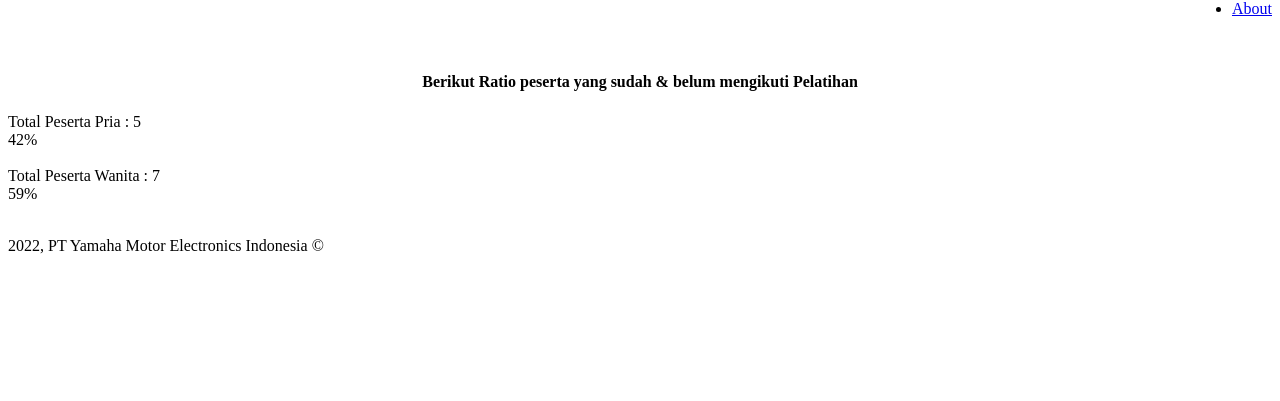
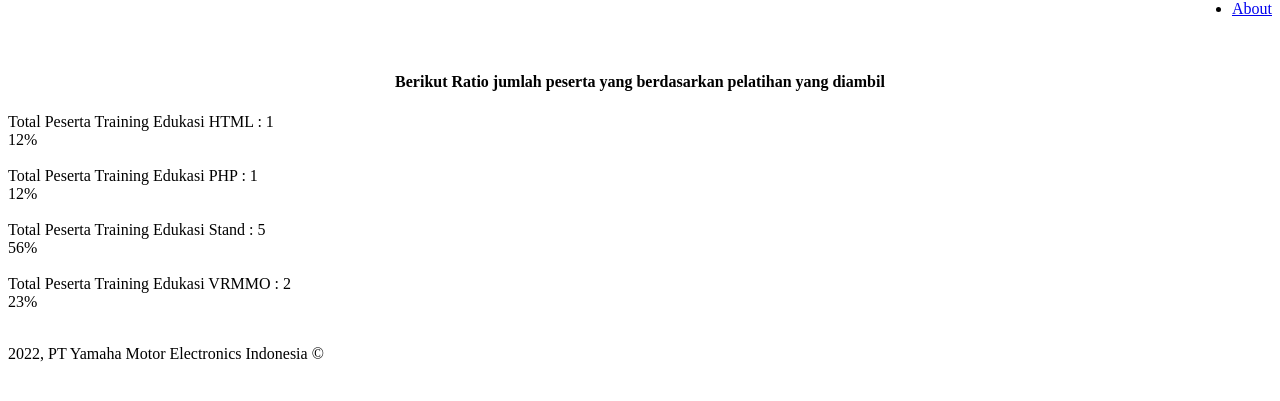
Before and after one commit to user-149/Website-Prog-in-1-day, a PHP site: page /compounents/Report_Pelatihan.php in a window 1280 px wide. Shown: the part 130-531 px from the top of the page. Run offline with PHP 8.4, Linux system fonts and the light colour scheme; data comes from the database, SQL or seed files in the repository; some libraries are stand-ins or nearby versions.

Commit message:
Add files via upload

```diff
--- a/compounents/Report_Pelatihan.php
+++ b/compounents/Report_Pelatihan.php
@@ -6,6 +6,9 @@
 		<?php include '../Header1.php'; ?>
 		<title>
 			Report Pelatihan
+			<!-- pls note that the data here is from the set inoute before. -->
+			<!-- if you input other type of data outside the set data, -->
+			<!-- it will not gonna show up in the page. -->
 		</title>
 	</head>
 	<body>
@@ -13,24 +16,32 @@
 		<br>
 		<br>
 		<h4 align="center">
-			Berikut Ratio peserta yang sudah & belum mengikuti Pelatihan
+			Berikut Ratio jumlah peserta yang berdasarkan pelatihan yang diambil
 		</h4>
 		<?php
 			// membuat query;
-			$strQuery="SELECT * FROM peserta;";
+			$strQuery="SELECT * FROM pelatihan;";
 			// proses query;
 			$query=mysqli_query($conTraining, $strQuery) or die(mysqli_error());
 			// fetching data;
-			$PopulasiPria = 0;
-			$PopulasiWanita = 0;
+			$Training1 = 0;
+			$Training2 = 0;
+			$Training3 = 0;
+			$Training4 = 0;
 			while ($data=mysqli_fetch_array($query)) {
 				// code...
-				if ($PesertaKelamin=$data["Peserta_Kelamin"] == "Pria") {
+				if ($Materi=$data["Pelatihan_Materi"] == "Edukasi HTML") {
 					// code...
-					$PopulasiPria=$PopulasiPria+1;
-				} elseif ($PesertaKelamin=$data["Peserta_Kelamin"] == "Wanita") {
+					$Training1=$Training1+1;
+				} elseif ($Materi=$data["Pelatihan_Materi"] == "Edukasi PHP") {
 					// code...
-					$PopulasiWanita=$PopulasiWanita+1;
+					$Training2=$Training2+1;
+				} elseif ($Materi=$data["Pelatihan_Materi"] == "Edukasi Stand") {
+					// code...
+					$Training3=$Training3+1;
+				} elseif ($Materi=$data["Pelatihan_Materi"] == "Edukasi VRMMO") {
+					// code...
+					$Training4=$Training4+1;
 				} else {
 				}
 			}
@@ -38,18 +49,36 @@
 		<div class="container center2">
 			<div id="myProgress">
 				<label>
-					Total Peserta Pria : <?php echo $PopulasiPria; ?>
+					Total Peserta Training Edukasi HTML : <?php echo $Training1; ?>
 				</label>
-				<div id="myBar1">
+				<div id="TrainBar1">
 					1%
 				</div>
 			</div>
 			<br>
 			<div id="myProgress">
 				<label>
-					Total Peserta Wanita : <?php echo $PopulasiWanita; ?>
+					Total Peserta Training Edukasi PHP : <?php echo $Training2; ?>
 				</label>
-				<div id="myBar2">
+				<div id="TrainBar2">
+					1%
+				</div>
+			</div>
+			<br>
+			<div id="myProgress">
+				<label>
+					Total Peserta Training Edukasi Stand : <?php echo $Training3; ?>
+				</label>
+				<div id="TrainBar3">
+					1%
+				</div>
+			</div>
+			<br>
+			<div id="myProgress">
+				<label>
+					Total Peserta Training Edukasi VRMMO : <?php echo $Training4; ?>
+				</label>
+				<div id="TrainBar4">
 					1%
 				</div>
 			</div>
@@ -59,20 +88,30 @@
 		<body onload="move()">
 		<script type="text/javascript">
 			var i = 0;
-			var wanita = (<?php echo $PopulasiWanita; ?>);
-			var pria = (<?php echo $PopulasiPria; ?>);
-			var total = pria + wanita;
+			var Train1 = (<?php echo $Training1; ?>);
+			var Train2 = (<?php echo $Training2; ?>);
+			var Train3 = (<?php echo $Training3; ?>);
+			var Train4 = (<?php echo $Training4; ?>);
+			var total = Train1 + Train2 + Train3 + Train4;
 			function move() {
 				if (i == 0) {
 					i = 1;
-					var limit1 = (pria / total) * 100;
-					var limit2 = (wanita / total) * 100;
-					var elem1 = document.getElementById("myBar1");
-					var elem2 = document.getElementById("myBar2");
+					var limit1 = (Train1 / total) * 100;
+					var limit2 = (Train2 / total) * 100;
+					var limit3 = (Train3 / total) * 100;
+					var limit4 = (Train4 / total) * 100;
+					var elem1 = document.getElementById("TrainBar1");
+					var elem2 = document.getElementById("TrainBar2");
+					var elem3 = document.getElementById("TrainBar3");
+					var elem4 = document.getElementById("TrainBar4");
 					var width1 = 0;
 					var width2 = 0;
+					var width3 = 0;
+					var width4 = 0;
 					var id1 = setInterval(frame1,10);
 					var id2 = setInterval(frame2,10);
+					var id3 = setInterval(frame3,10);
+					var id4 = setInterval(frame4,10);
 					function frame1() {
 						if (width1 >= limit1) {
 							clearInterval(id1);
@@ -93,6 +132,26 @@
 							elem2.innerHTML = width2  + "%";
 						}
 					}
+					function frame3() {
+						if (width3 >= limit3) {
+							clearInterval(id3);
+							i = 0;
+						} else {
+							width3++;
+							elem3.style.width = width3 + "%";
+							elem3.innerHTML = width3  + "%";
+						}
+					}
+					function frame4() {
+						if (width4 >= limit4) {
+							clearInterval(id4);
+							i = 0;
+						} else {
+							width4++;
+							elem4.style.width = width4 + "%";
+							elem4.innerHTML = width4  + "%";
+						}
+					}
 				}
 			}
 		</script>
--- a/compounents/Report_Pengajar.php
+++ b/compounents/Report_Pengajar.php
@@ -13,7 +13,7 @@
 		<br>
 		<br>
 		<h4 align="center">
-			Berikut Ratio pengajar berdasarkan Gender
+			Berikut Current Ratio pengajar berdasarkan Gender
 		</h4>
 		<?php
 			// membuat query;
--- a/compounents/Report_Peserta.php
+++ b/compounents/Report_Peserta.php
@@ -13,7 +13,7 @@
 		<br>
 		<br>
 		<h4 align="center">
-			Berikut Ratio peserta berdasarkan Gender
+			Berikut Current Ratio peserta berdasarkan Gender
 		</h4>
 		<?php
 			// membuat query;
```
